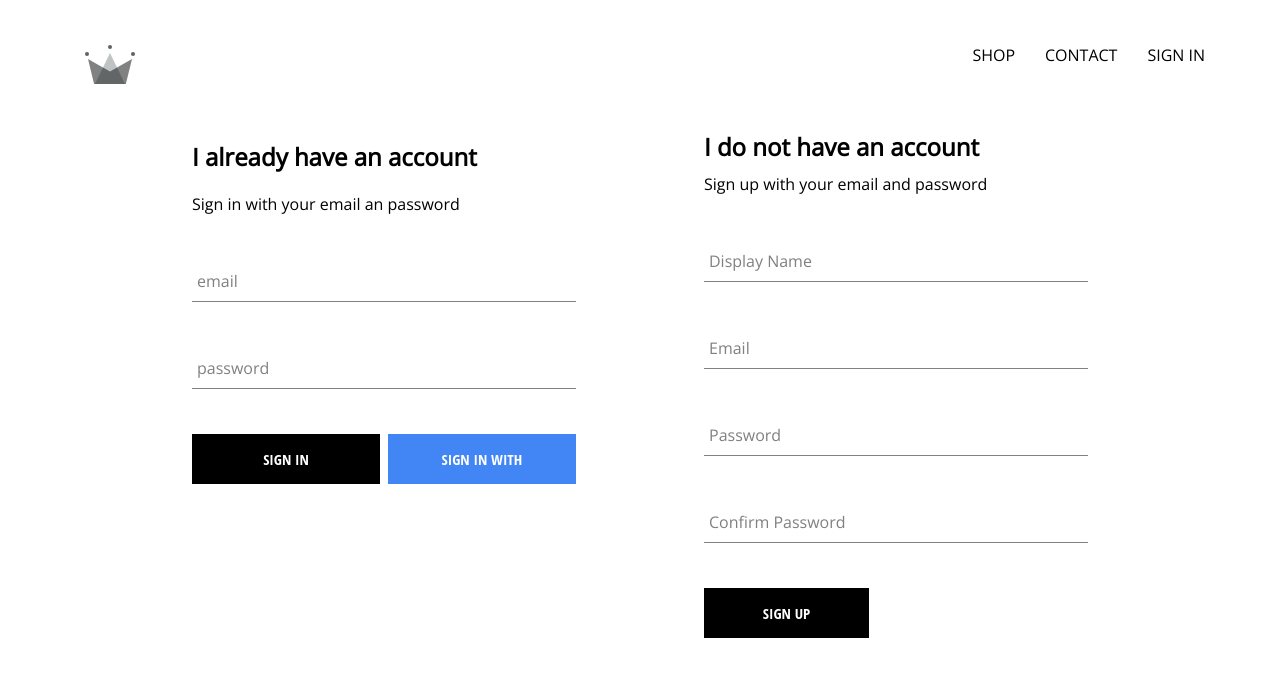
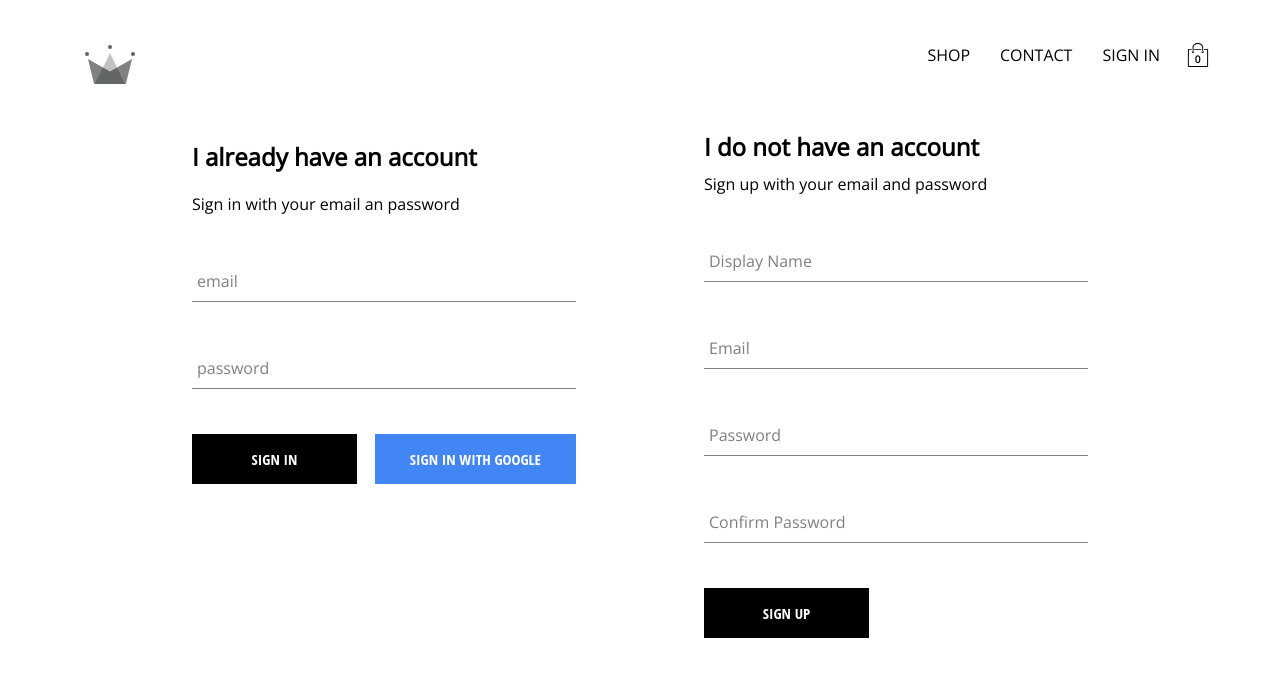
Before and after one commit to WiktoriaAgarkowa/e-commerce, a React (Create React App) app: page /signin in a window 1280 px wide. Shown: the top 676 px of the page. Built offline with nearby package versions, Linux system fonts and the light colour scheme; no server answers.

Commit message:
aded cartIcon and CartDrop components to application, implemented cart reducer

```diff
--- /dev/null
+++ b/src/components/cart-dropdown/cart-drop.compmonent.jsx
@@ -0,0 +1,15 @@
+import React from 'react';
+import CustomButton from '../custom-button/custom-button.component';
+
+import './cart-drop.styles.scss';
+
+const CartDropdown = () => (
+    <div className='cart-dropdown'>
+        <div className='cart-items'>
+
+        </div>
+        <CustomButton>GO TO CHECKOUT</CustomButton>
+    </div>
+)
+
+export default CartDropdown;
--- /dev/null
+++ b/src/components/cart-dropdown/cart-drop.styles.scss
@@ -0,0 +1,24 @@
+.cart-dropdown {
+    position: absolute;
+    width: 270px;
+    height: 340px;
+    display: flex;
+    flex-direction: column;
+    padding: 20px;
+    border: 1px solid black;
+    background-color: white;
+    top: 90px;
+    right: 40px;
+    z-index: 5;
+
+    .cart-items {
+      height: 240px;
+      display: flex;
+      flex-direction: column;
+      overflow: scroll;
+    }
+
+    button {
+      margin-top: auto;
+    }
+  }
--- /dev/null
+++ b/src/components/cart-icon/cart-icon.component.jsx
@@ -0,0 +1,21 @@
+import React from 'react';
+import { connect } from 'react-redux';
+
+import { toggleCartHidden } from '../../redux/cart/cart.action';
+
+import { ReactComponent as ShoppingIcon } from '../../assets/shopping-bag.svg';
+
+import './cart-icon.styles.scss';
+
+const CartIcon = ({ toggleCartHidden }) => (
+    <div className='cart-icon' onClick={toggleCartHidden}>
+        <ShoppingIcon className='shopping-icon'/>
+        <span className='item-count'>0</span>
+    </div>
+)
+
+const mapDispatchToProps = dispatch => ({
+    toggleCartHidden: () => dispatch(toggleCartHidden())
+});
+
+export default connect(null, mapDispatchToProps)(CartIcon);
--- /dev/null
+++ b/src/components/cart-icon/cart-icon.styles.scss
@@ -0,0 +1,21 @@
+.cart-icon {
+    width: 45px;
+    height: 45px;
+    position: relative;
+    display: flex;
+    align-items: center;
+    justify-content: center;
+    cursor: pointer;
+
+    .shopping-icon {
+      width: 24px;
+      height: 24px;
+    }
+
+    .item-count {
+      position: absolute;
+      font-size: 10px;
+      font-weight: bold;
+      bottom: 12px;
+    }
+  }
--- a/src/components/custom-button/custom-button.styles.scss
+++ b/src/components/custom-button/custom-button.styles.scss
@@ -1,7 +1,6 @@
 .custom-button {
     min-width: 165px;
     width: auto;
-    flex-basis: 49%;
     height: 50px;
     line-height: 50px;
     padding: 0 35px 0 35px;
--- a/src/components/header/header.component.jsx
+++ b/src/components/header/header.component.jsx
@@ -3,12 +3,14 @@
 import { connect } from 'react-redux';
 
 import { auth } from '../../firebase/firebase.utils';
+import CartIcon from '../cart-icon/cart-icon.component';
+import CartDropdown from '../cart-dropdown/cart-drop.compmonent';
 
 import { ReactComponent as Logo } from '../../assets/crown.svg';
 
 import './header.styles.scss';
 
-const Header = ({ currentUser }) => (
+const Header = ({ currentUser, hidden }) => (
   <div className='header'>
     <Link className='logo-container' to='/'>
       <Logo className='logo' />
@@ -29,12 +31,15 @@
           SIGN IN
         </Link>
       )}
+      <CartIcon />
     </div>
+    {hidden ? null : <CartDropdown />}
   </div>
 );
 
-const mapStateToProps = state => ({
-  currentUser: state.user.currentUser
+const mapStateToProps = ({user: {currentUser}, cart: {hidden}}) => ({
+  currentUser,
+  hidden
 })
 
 export default connect(mapStateToProps)(Header);
--- /dev/null
+++ b/src/redux/cart/cart.action.js
@@ -0,0 +1,5 @@
+import CartActionTypes from './cart.types';
+
+export const toggleCartHidden = () => ({
+    type: CartActionTypes.TOGGLE_CART_HIDDEN
+})
--- /dev/null
+++ b/src/redux/cart/cart.reducer.js
@@ -0,0 +1,20 @@
+import CartActionTypes from './cart.types';
+
+const INITIAL_STATE = {
+    hidden: true
+};
+
+const cartReducer = (state= INITIAL_STATE, action) => {
+    switch(action.type) {
+        case CartActionTypes.TOGGLE_CART_HIDDEN:
+            return {
+                ...state,
+                hidden: !state.hidden
+            }
+
+            default:
+                return state;
+    }
+}
+
+export default cartReducer;
--- /dev/null
+++ b/src/redux/cart/cart.types.js
@@ -0,0 +1,5 @@
+const CartActionTypes = {
+    TOGGLE_CART_HIDDEN: 'TOGGLE_CART_HIDDEN'
+}
+
+export default CartActionTypes;
--- a/src/redux/root-reducer.js
+++ b/src/redux/root-reducer.js
@@ -1,7 +1,9 @@
 import { combineReducers } from 'redux';
 
 import userReducer from './user/user.reducer';
+import cartReducer from './cart/cart.reducer';
 
 export default combineReducers({
-    user: userReducer
+    user: userReducer,
+    cart: cartReducer
 })
```
Also changed, not shown: src/assets/shopping-bag.svg (added).
